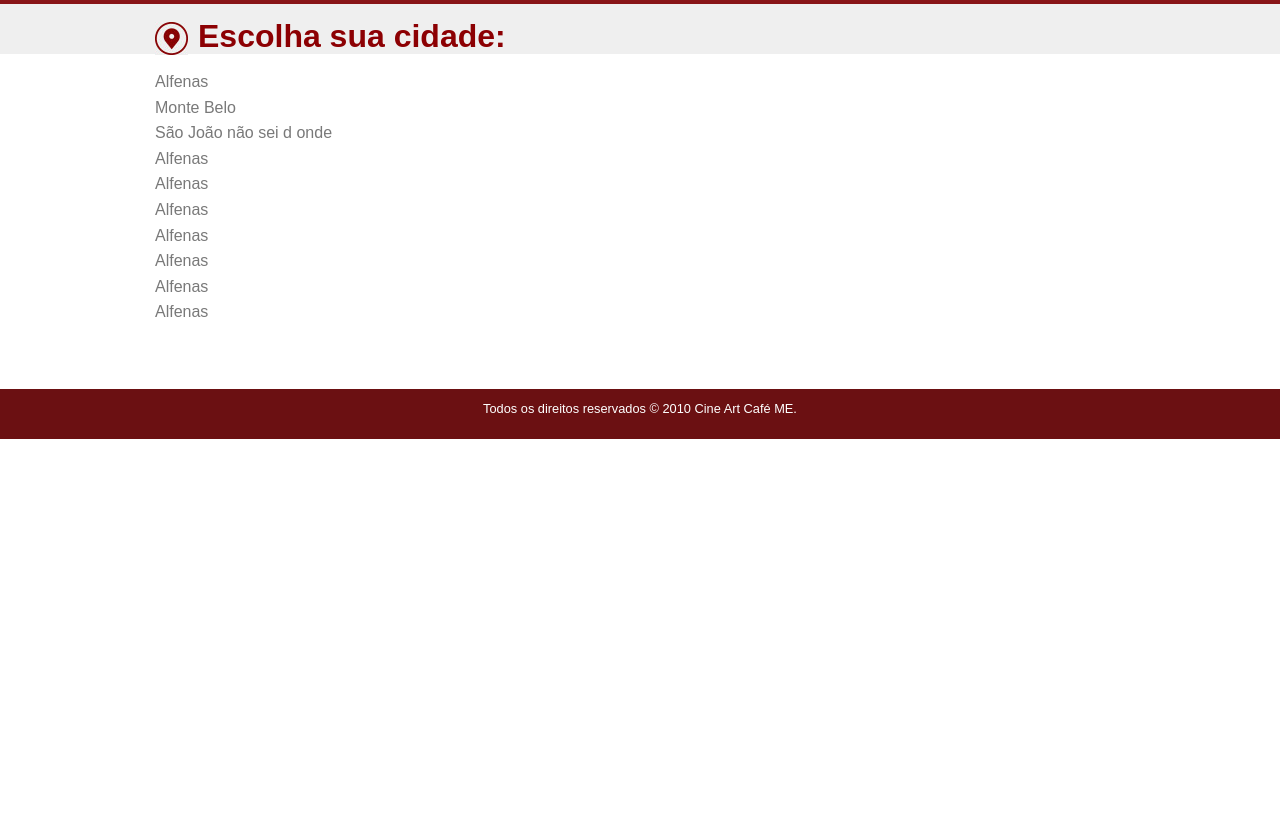
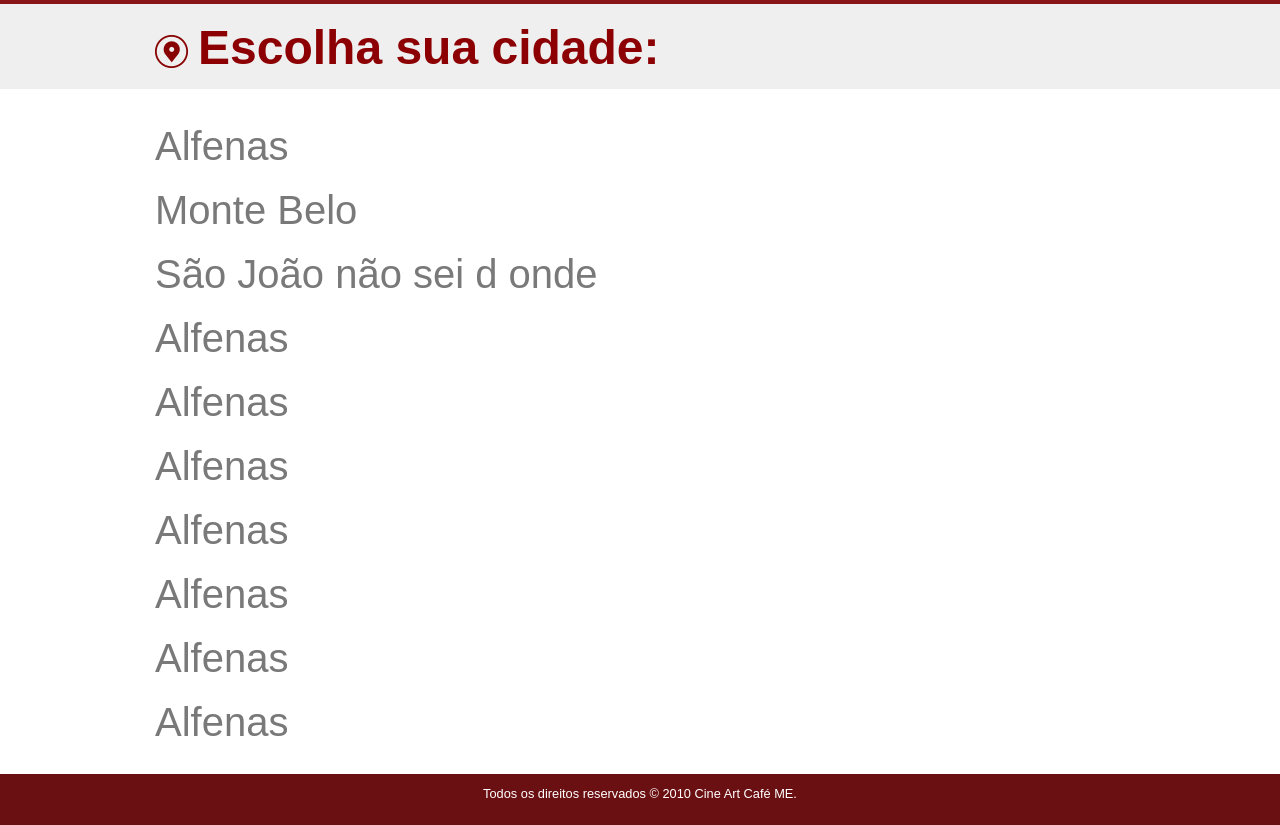
Before and after one commit to tiagoavila/CineAMobile, a plain HTML site: page www/index.html in a window 1280 px wide. Shown: the part 112-937 px from the top of the page. Before the commit the page ends 800 px from the top, so only its background shows below. Drawn offline with Linux system fonts and the light colour scheme; files whose address does not match are found by name.

Commit message:
commit 2

```diff
--- a/www/css/index.css
+++ b/www/css/index.css
@@ -10,9 +10,14 @@ h5 {
     font-weight: bold;
 }
 
+.clr{
+    clear: both;
+}
+
 .title-full-width {
     background-color: #efefef;
-    height: 50px;
+    min-height: 50px;
+    margin-bottom: 10px;
 }
 
 .title-full-width .row,
@@ -21,18 +26,12 @@ h5 {
 }
 
 .title-full-width .row h5 {
-    font-size: 2em;
+    font-size: 3rem;
     margin-top: 10px;
 }
 
 .title-full-width .row h5 img {
     margin-right: 10px;
-}
-
-.title-full-width .row:after {
-    background: #fff url("images/bg-title-full-with.jpg") no-repeat scroll 0.9375rem 0;
-    height: 18px;
-    width: 100%;
 }
 
 /*Header*/
@@ -58,6 +57,7 @@ header a {
 .list-cities li a {
     color: #797979;
     font-family: Arial;
+    font-size: 2.5rem;
 }
 
 /*Footer*/
@@ -65,6 +65,7 @@ footer {
     background-color: #6b1012;
     bottom: 0;
     min-height: 40px;
+    position: relative;
     width: 100%;
 }
 
--- a/www/index.html
+++ b/www/index.html
@@ -41,6 +41,7 @@
                 </ul>
             </div>
         </div>
+        <div class="clr"></div>
         <footer>
             <div class="row">
                 <div class="small-12 columns">
```
